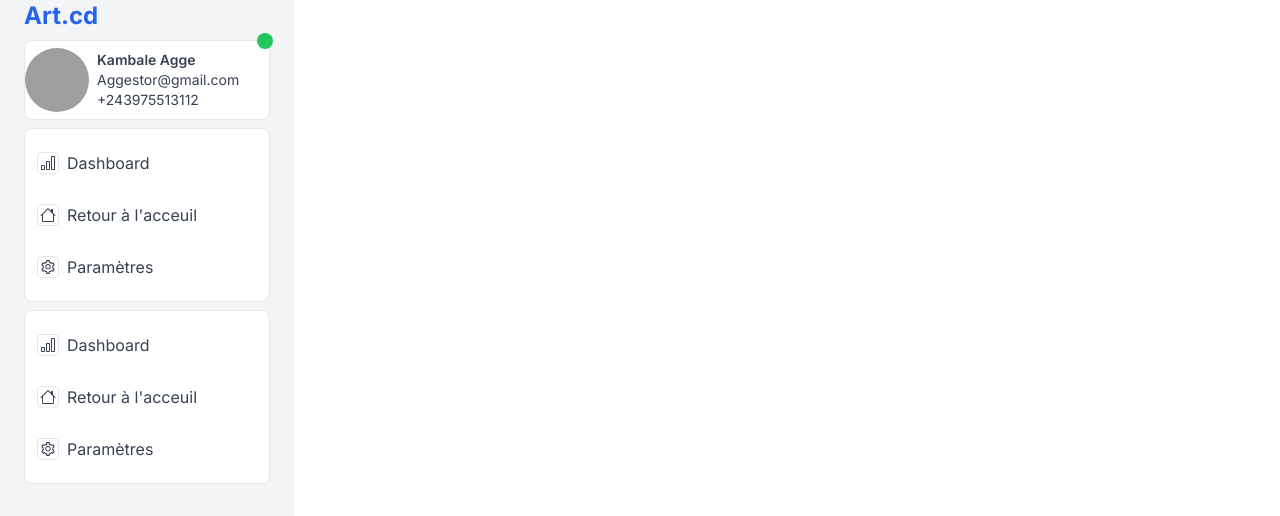
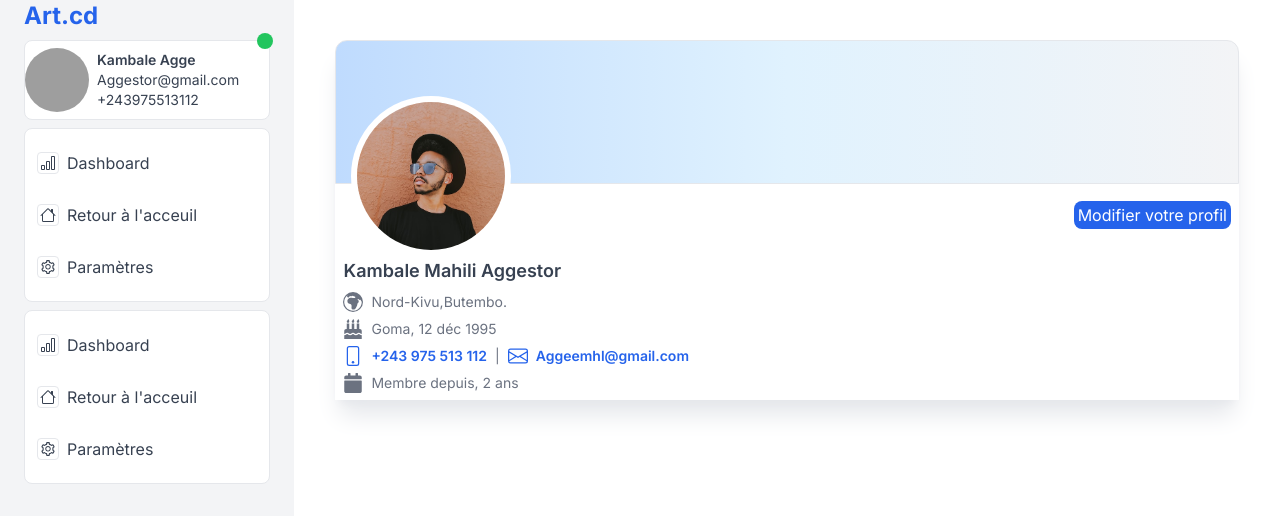
Before and after one commit to aggestor/zik, a Next.js app: page /profil in a window 1280 px wide. Shown: the top 516 px of the page. Built offline with nearby package versions, Linux system fonts and the light colour scheme; grey boxes are pictures that could not be loaded.

Commit message:
add:profile first section ready

```diff
--- a/app/profil/page.tsx
+++ b/app/profil/page.tsx
@@ -1,6 +1,31 @@
 "use client"
+
+import BlueButtons from "@/components/BlueButtons"
+import Image from "next/image"
+import { BsEnvelope, BsGlobeEuropeAfrica, BsPhone } from "react-icons/bs"
+import {FaBirthdayCake, FaCalendar} from "react-icons/fa"
+
 export default function Profile(){
     return <div className="w-11/12 mx-auto h-[90%] my-auto">
-        <div className=""></div>
+        <div className="relative w-full shadow-xl shadow-gray-200 rounded-t-xl h-[360px] ">
+            <div className="w-full border rounded-t-xl h-36 bg-gradient-to-l from-gray-100 via-sky-100 to-blue-200"></div>
+            <div className="absolute w-40 h-40 p-1 bg-white border-2 border-white rounded-full top-14 left-4">
+                <Image className="object-cover w-full h-full rounded-full" src={"/man.jpg"} alt="User avatar" sizes="100%" height={0} width={0}/>
+            </div>
+            <div className="flex items-center justify-end w-full h-[62px] px-2">
+                <BlueButtons.SmallBlueButton text="Modifier votre profil"/>
+            </div>
+            <div className="flex flex-col items-center justify-around w-full px-2 pt-2 h-[150px]">
+                <p className="w-full text-lg font-semibold text-gray-700">Kambale Mahili Aggestor</p>
+                <p className="flex w-full text-sm text-gray-500 f"><BsGlobeEuropeAfrica className="w-5 h-5 mr-2"/><span>Nord-Kivu,Butembo.</span></p>
+                <p className="flex w-full text-sm text-gray-500 f"><FaBirthdayCake className="w-5 h-5 mr-2"/><span>Goma, 12 déc 1995</span></p>
+                <div className="flex w-full space-x-2 text-sm text-blue-600">
+                    <a href="tel:+243975513112" className="flex font-semibold cursor-pointer hover:underline w-fit"><BsPhone className="w-5 h-5 mr-2"/><span>+243 975 513 112</span></a>
+                    <span className="text-gray-500">|</span>
+                    <a href="mailto:aggeemhl@gmail.com" className="flex font-semibold cursor-pointer hover:underline w-fit"><BsEnvelope className="w-5 h-5 mr-2"/><span>Aggeemhl@gmail.com</span></a>
+                </div>
+                <p className="flex w-full text-sm text-gray-500 f"><FaCalendar className="w-5 h-5 mr-2"/><span>Membre depuis, 2 ans</span></p>
+            </div>
+        </div>
     </div>
 }
```
Also changed, not shown: public/man.jpg (added).
